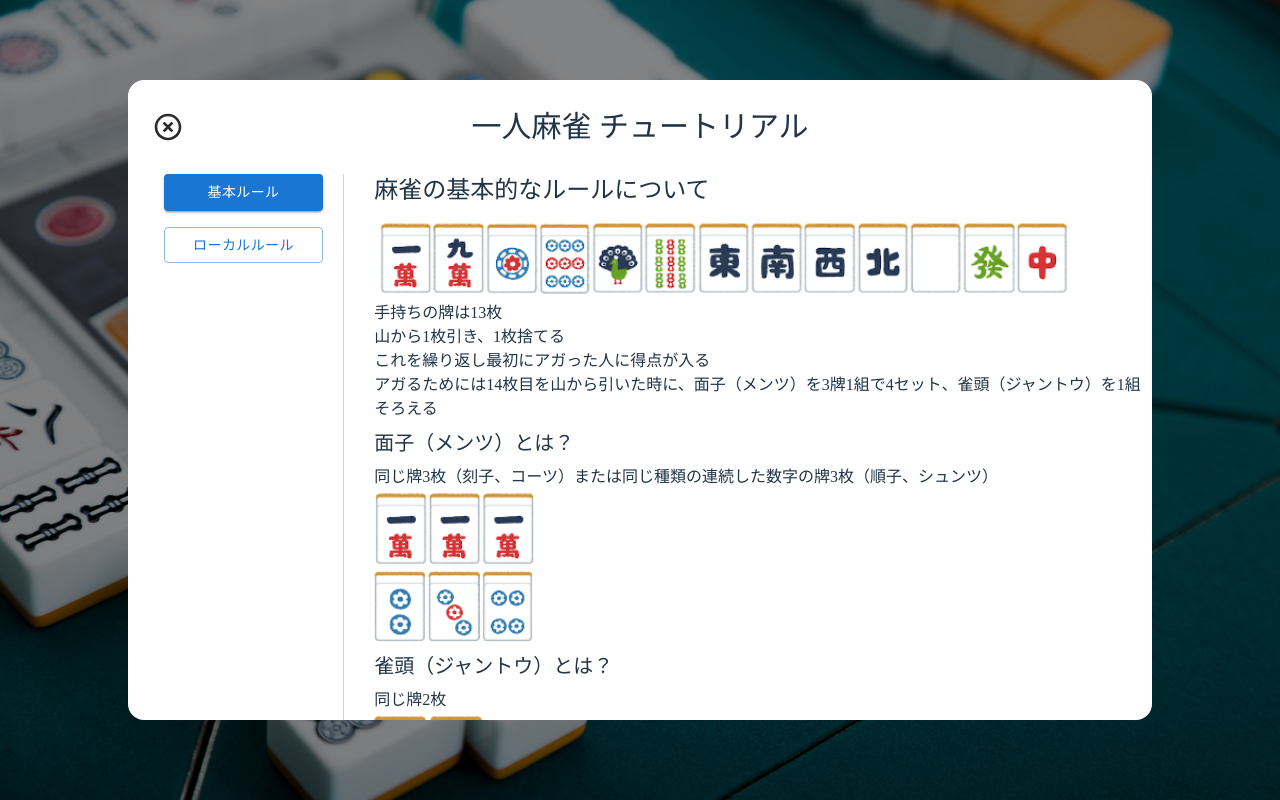
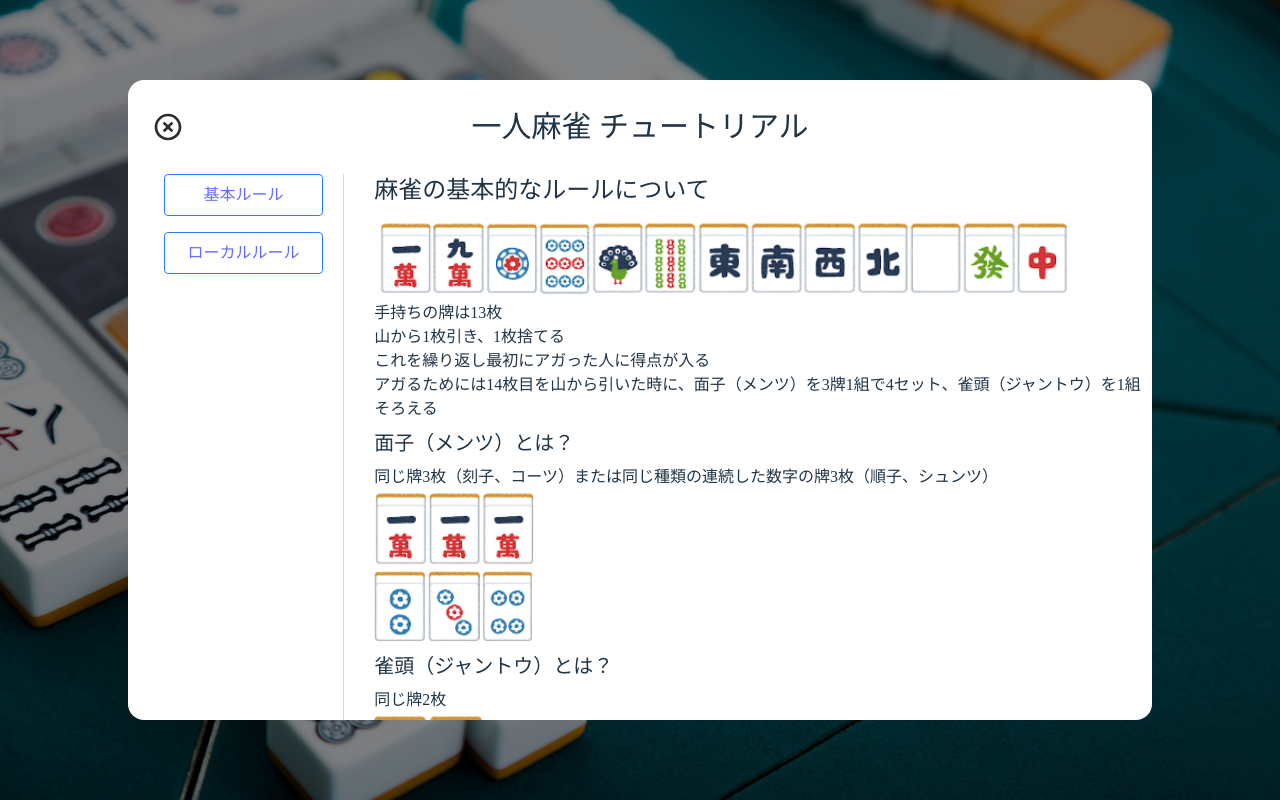
Before and after one commit to ut-code/hitori-mahjong, a React (Vite) app in the folder apps/web/: page /tutorial in a window 1280 px wide. Built offline with nearby package versions, Linux system fonts and the light colour scheme; no server answers.

Commit message:
チュートリアルのルーティングを修正 (#98)
* temp

* routing for tutorial

```diff
--- a/apps/web/package.json
+++ b/apps/web/package.json
@@ -10,7 +10,6 @@
 		"preview": "vite preview"
 	},
 	"dependencies": {
-		"shared": "workspace:*",
 		"@emotion/react": "^11.13.3",
 		"@emotion/styled": "^11.13.0",
 		"@mui/base": "^5.0.0-beta.58",
@@ -21,7 +20,9 @@
 		"react-dom": "^19.1.1",
 		"react-icons": "^5.3.0",
 		"react-markdown": "^9.0.1",
-		"react-router-dom": "^6.26.2"
+		"react-router": "^7.8.2",
+		"react-router-dom": "^7.8.2",
+		"shared": "workspace:*"
 	},
 	"devDependencies": {
 		"@eslint/js": "^9.33.0",
--- a/apps/web/src/App.tsx
+++ b/apps/web/src/App.tsx
@@ -1,11 +1,13 @@
 import { useState } from "react";
+import { Route, Routes } from "react-router";
 import NotFound from "./pages/NotFound/NotFound";
 import GameInterface from "./pages/Play/GameInterface";
 import Result from "./pages/Result/Result";
 import Start from "./pages/Start/Start";
+import BasicRules from "./pages/Tutorial/BasicRules";
+import LocalRules from "./pages/Tutorial/LocalRules";
 import Tutorial from "./pages/Tutorial/Tutorial";
 import "./App.css";
-import { Route, BrowserRouter as Router, Routes } from "react-router-dom";
 
 export type PlayerInfo = {
 	rank: number | null;
@@ -31,12 +33,15 @@ function App() {
 				fontFamily: "YuMincho, Hiragino Mincho ProN, serif",
 			}}
 		>
-			<Router>
 			<Routes>
-					<Route path="/" element={<Start setPlayerInfo={setPlayerInfo} />} />
-					<Route path="/tutorial" element={<Tutorial />} />
+				<Route index element={<Start setPlayerInfo={setPlayerInfo} />} />
+				<Route path="tutorial" element={<Tutorial />}>
+					<Route index element={<BasicRules />} />
+					<Route path="basic" element={<BasicRules />} />
+					<Route path="local" element={<LocalRules />} />
+				</Route>
 				<Route
-						path="/play"
+					path="play"
 					element={
 						<GameInterface
 							playerInfo={playerInfo}
@@ -44,10 +49,9 @@ function App() {
 						/>
 					}
 				/>
-					<Route path="/result" element={<Result playerInfo={playerInfo} />} />
+				<Route path="result" element={<Result playerInfo={playerInfo} />} />
 				<Route path="*" element={<NotFound />} />
 			</Routes>
-			</Router>
 		</div>
 	);
 }
--- a/apps/web/src/index.css
+++ b/apps/web/src/index.css
@@ -22,6 +22,7 @@ a {
 	color: #646cff;
 	text-decoration: inherit;
 }
+
 a:hover {
 	color: #535bf2;
 }
@@ -54,9 +55,11 @@ button {
 	cursor: pointer;
 	transition: border-color 0.25s;
 }
+
 button:hover {
 	border-color: #646cff;
 }
+
 button:focus,
 button:focus-visible {
 	outline: 4px auto -webkit-focus-ring-color;
@@ -68,10 +71,8 @@ button:focus-visible {
 		color: #213547;
 		background-color: #ffffff;
 	}
+
 	a:hover {
 		color: #747bff;
 	}
-	button {
-		background-color: #f9f9f9;
-	}
 }
--- a/apps/web/src/main.tsx
+++ b/apps/web/src/main.tsx
@@ -1,10 +1,19 @@
 import { StrictMode } from "react";
 import { createRoot } from "react-dom/client";
+import { BrowserRouter } from "react-router";
 import App from "./App.tsx";
 import "./index.css";
 
-createRoot(document.getElementById("root"))?.render(
-	<StrictMode>
-		<App />
-	</StrictMode>,
-);
+const rootElement = document.getElementById("root");
+
+if (rootElement) {
+	const root = createRoot(rootElement);
+
+	root.render(
+		<StrictMode>
+			<BrowserRouter>
+				<App />
+			</BrowserRouter>
+		</StrictMode>,
+	);
+}
--- a/apps/web/src/pages/Start/Start.tsx
+++ b/apps/web/src/pages/Start/Start.tsx
@@ -68,7 +68,7 @@ export default function Start(props: StartProps) {
 
 				<button
 					onClick={handleUserNameSubmit}
-					className="w-115 h-17.5 bg-[#fd903c] text-white text-xl rounded-md my-3.5"
+					className="w-115 h-17.5 bg-black text-white text-xl rounded-md my-3.5"
 					type="button"
 				>
 					プレイ
@@ -76,7 +76,7 @@ export default function Start(props: StartProps) {
 				<div className="flex gap-5">
 					<button
 						onClick={() => navigate("/tutorial")}
-						className="w-55 bg-[#85a4ba] text-white rounded-md"
+						className="w-55 bg-black text-white rounded-md"
 						type="button"
 					>
 						遊び方
@@ -90,7 +90,7 @@ export default function Start(props: StartProps) {
 							});
 							navigate("/result");
 						}}
-						className="w-55 bg-[#85a4ba] text-white rounded-md"
+						className="w-55 bg-black text-white rounded-md"
 						type="button"
 					>
 						ランキング
--- a/apps/web/src/pages/Tutorial/Tutorial.tsx
+++ b/apps/web/src/pages/Tutorial/Tutorial.tsx
@@ -1,17 +1,13 @@
 import HighlightOffIcon from "@mui/icons-material/HighlightOff";
-import { Button } from "@mui/material";
 import IconButton from "@mui/material/IconButton";
-import { useState } from "react";
-import { useNavigate } from "react-router-dom";
-import BasicRules from "./BasicRules";
-import LocalRules from "./LocalRules";
+import { Link, Outlet, useNavigate, useParams } from "react-router";
 
-type ContentsType = "basic" | "local";
+type ContentIdType = "basic" | "local";
 
 export default function Tutorial() {
-	const [currentContent, setCurrentContent] = useState<ContentsType>("basic");
 	const navigate = useNavigate();
-	const contents: ContentsType[] = ["basic", "local"];
+	const { contentId } = useParams<{ contentId: ContentIdType }>();
+	const contents: ContentIdType[] = ["basic", "local"];
 
 	return (
 		<div className="flex flex-col items-center bg-white rounded-[1rem] absolute h-[80vh] w-[80vw] left-[10%] top-[10%] pt-4 pl-4">
@@ -31,22 +27,25 @@ export default function Tutorial() {
 			<div className="grid size-full gap-[3%] h-[90%] overflow-auto pt-4">
 				<div className="col-start-1 col-end-2 flex w-50 flex-col border-r border-gray-300 px-5 h-full">
 					{contents.map((content) => (
-						<Button
+						<Link
 							key={content}
-							sx={{
-								marginBottom: "10%",
-							}}
-							variant={currentContent === content ? "contained" : "outlined"}
-							onClick={() => setCurrentContent(content)}
+							to={`/tutorial/${content}`}
+							className={`
+		mb-[10%] px-4 py-2 rounded border transition-colors duration-200
+		${
+			contentId === content
+				? "bg-blue-500 text-white border-blue-500"
+				: "bg-transparent text-blue-500 border-blue-500 hover:bg-blue-50"
+		}
+	`}
 						>
 							{content === "basic" ? "基本ルール" : "ローカルルール"}
-						</Button>
+						</Link>
 					))}
 				</div>
 
 				<div className="col-start-2 col-end-3 text-left">
-					{currentContent === "basic" && <BasicRules />}
-					{currentContent === "local" && <LocalRules />}
+					<Outlet />
 				</div>
 			</div>
 		</div>
```
Also changed, not shown: 1 other file (tests, documents, lock files or other folders). Lines whose indentation alone changed are shown as unchanged.
